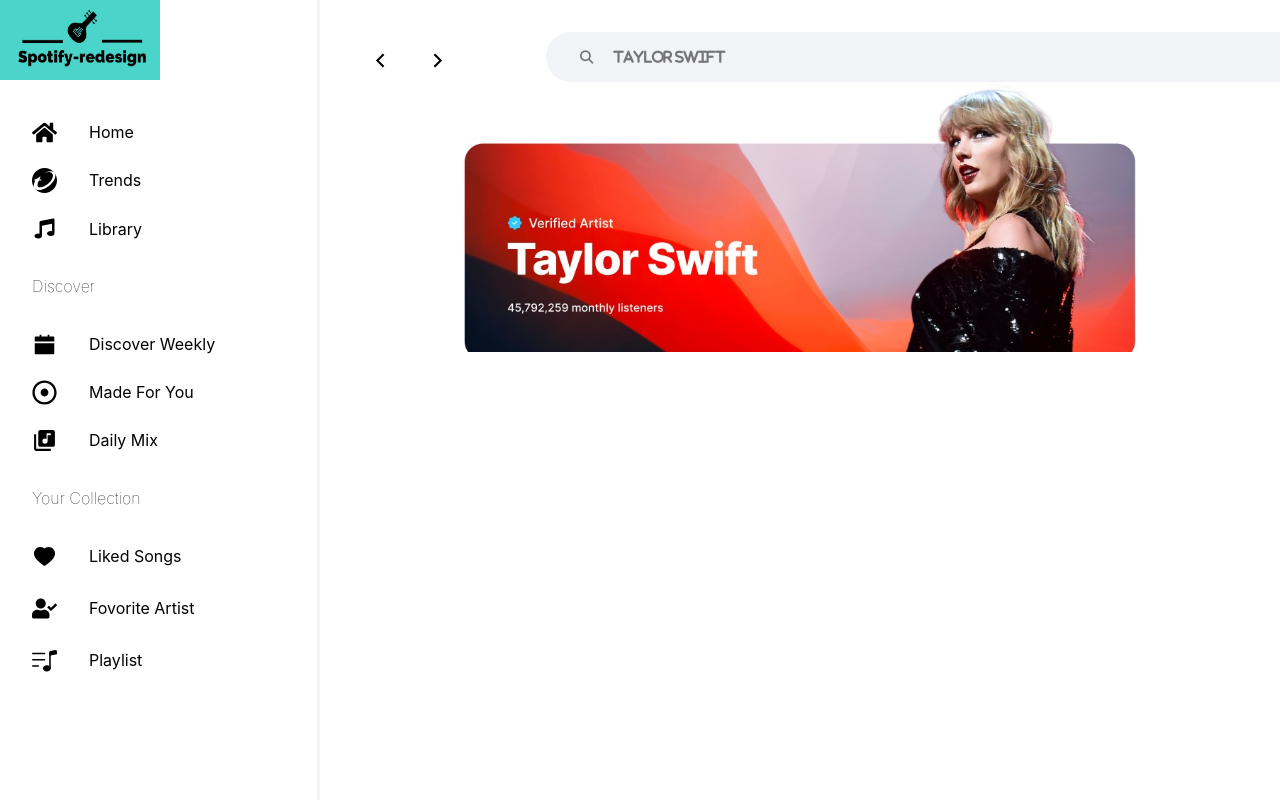
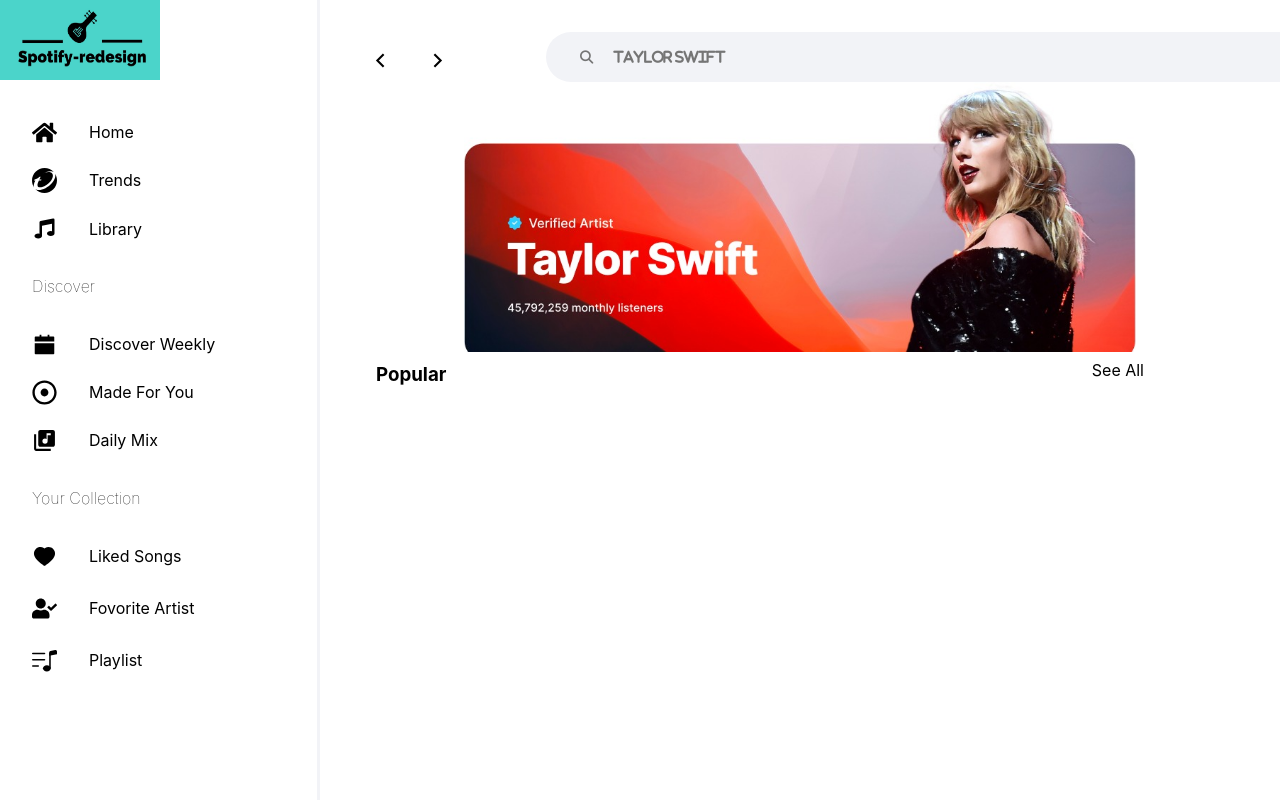
Before and after one commit to ritesharma1819/spotify-redesign, a React (Create React App) app: page / in a window 1280 px wide. Shown: the top 800 px of the page. Built offline with nearby package versions, Linux system fonts and the light colour scheme.

Commit message:
added popular and see all ui in rightbar container

```diff
--- a/src/Rightbar.js
+++ b/src/Rightbar.js
@@ -21,6 +21,12 @@
             <div className='image_container'>
                 <img className='image_styling' src={require('./taylor.jpeg')} alt='Taylor Swift Singer' />
             </div>
+            <div className='song_suggestion'>
+                <h3>Popular</h3>
+                <div className='see_all_container'>
+                    <p>See All</p>
+                </div>
+            </div>
 
         </div>
     );
--- a/src/Rightbar.scss
+++ b/src/Rightbar.scss
@@ -58,3 +58,15 @@
     width: 70%;
 
   }
+
+
+.song_suggestion{
+    display: flex;
+    justify-content: space-between;
+    margin: 3.5rem;
+    margin-top: -0.5rem;
+}
+
+.see_all_container{
+   margin-right: 5rem;
+}
```
